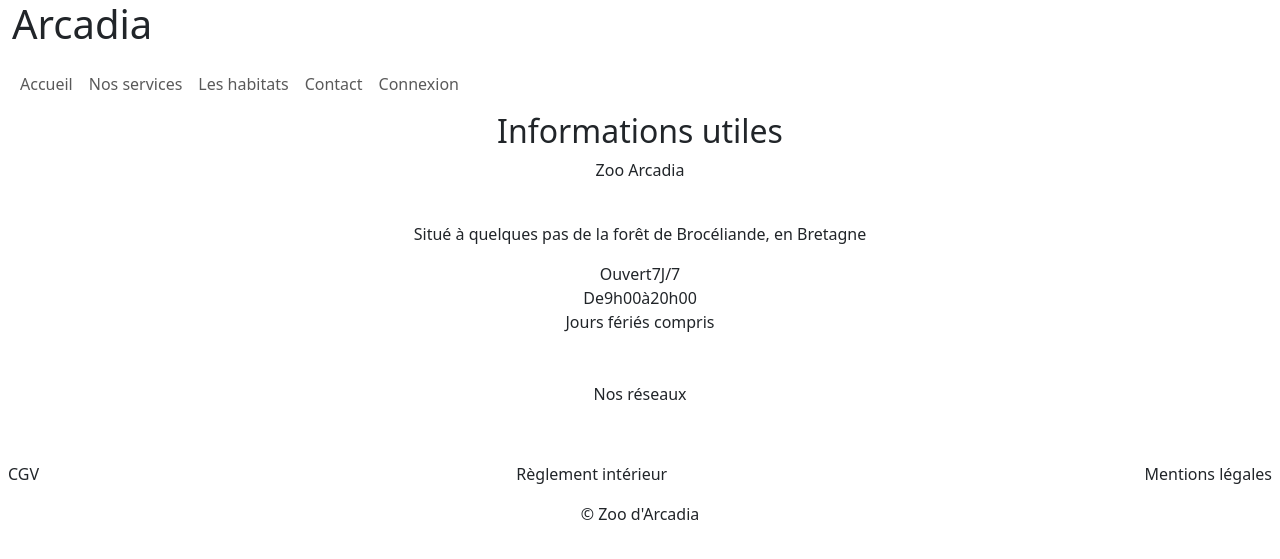
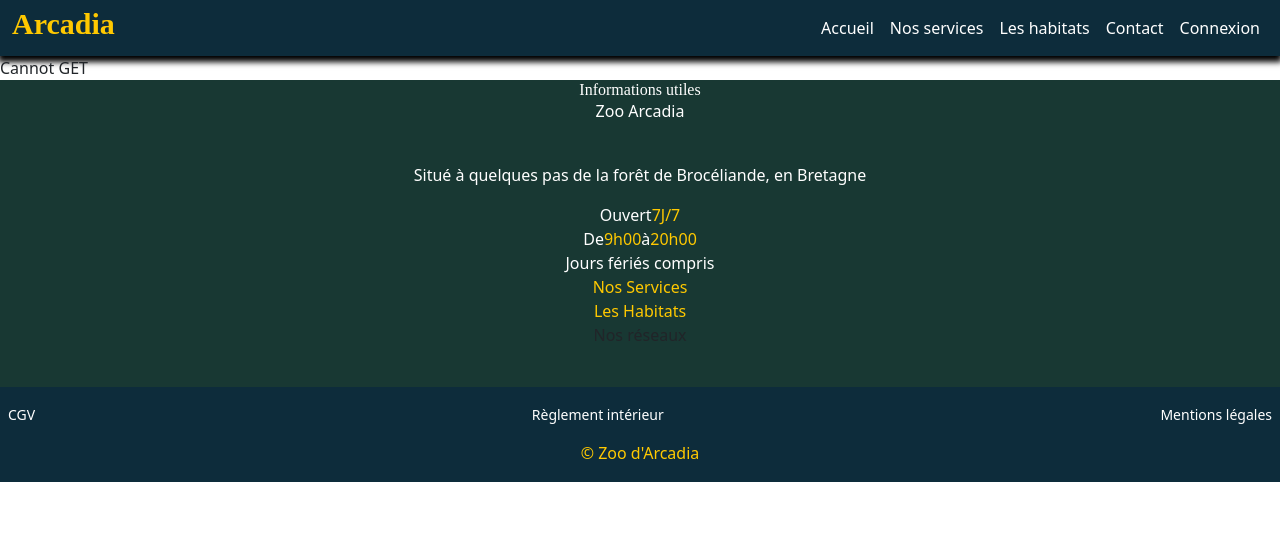
Before and after one commit to DieterHir/ARCADIA, a PHP site: page / in a window 1280 px wide. Shown: the top 559 px of the page. Run offline with PHP 8.4, Linux system fonts and the light colour scheme; some libraries are stand-ins or nearby versions; some web fonts are replaced.

Commit message:
new css added for header and footer

```diff
--- a/index.html
+++ b/index.html
@@ -43,6 +43,10 @@
         </div>
     </header>
 
+    <main id="main-page">
+
+    </main>
+
     <footer>
         <div id="infos" class="text-center">
             <h2 class="primary">Informations utiles</h2>
--- a/scss/_custom.scss
+++ b/scss/_custom.scss
@@ -13,3 +13,84 @@ $button-font: "Open Sans", sans-serif;
 $navigation-font: "PoetsenOne";
 
 @import "../node_modules/bootstrap/scss/bootstrap";
+
+.navbar-toggler {
+    border: none;
+}
+
+.logo {
+    font-family: "Merienda", serif;
+    font-weight: bold;
+    font-size: 30px;
+}
+
+.secondary-toggler {
+    color: $secondary;
+}
+
+.shadow-bot {
+    box-shadow: 0px 4px 6px 2px black;
+}
+
+.header {
+    background-color: $bg-primary;
+    display: flex;
+    justify-content: space-between;
+
+    h1 {
+        color: $secondary;
+    }
+
+    .nav-link {
+        color: $primary;
+
+        &:hover {
+            color: $secondary;
+        }
+    }
+}
+
+#mentions {
+    background-color: $bg-primary;
+    padding-bottom: 1px;
+    padding-top: 1px;
+
+    .nav-link {
+        color: $primary;
+        font-size: 14px;
+
+        &:hover {
+            color: $secondary;
+        }
+    }
+
+    p {
+        color: $secondary;
+    }
+}
+
+#infos {
+    background-color: $bg-secondary;
+
+    h2 {
+        font-family: $navigation-font;
+        font-size: 16px;
+        text-shadow: 1px solid black;
+        color: $primary;
+        margin: 0;
+    }
+}
+
+.primary {
+    color: $primary;
+}
+
+.secondary {
+    color: $secondary;
+}
+
+#liens {
+    a {
+        text-decoration: none;
+    }
+}
```
Also changed, not shown: scss/main.css, 1 other file.
